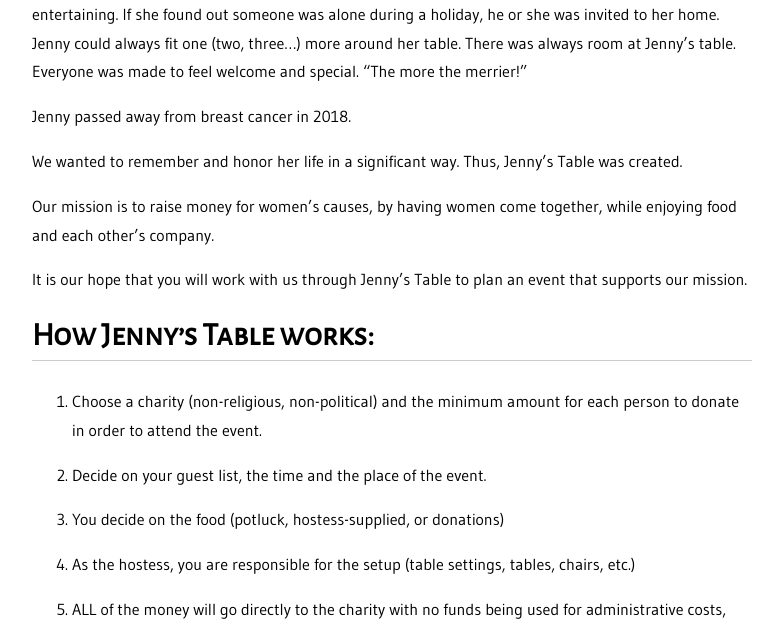
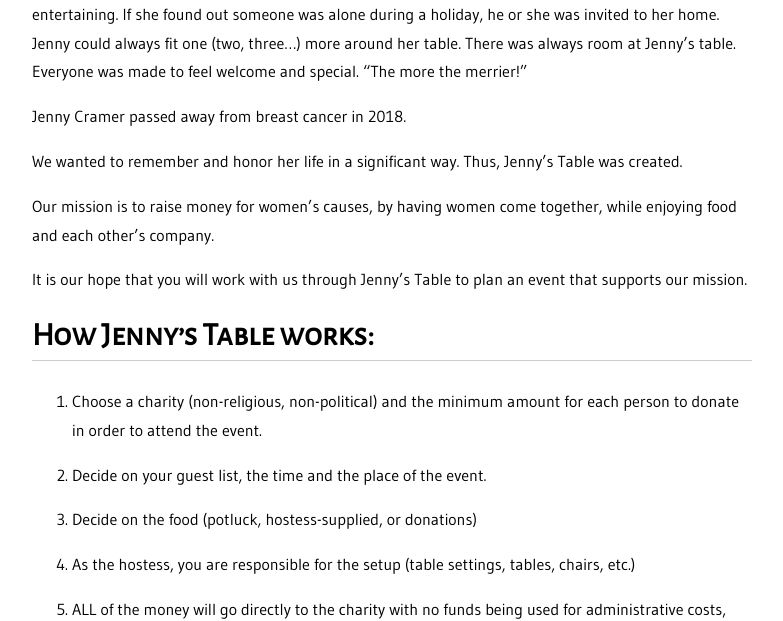
Before and after one commit to jennystable/website, a Jekyll site: the page built from index.markdown, in a window 1280 px wide. Shown: the part 489-1110 px from the top of the page, without its empty margins (248-1031 px from the left). Built offline with Jekyll 4.4.1, drawn with Linux system fonts in a browser that asks for light colours.

Commit message:
Updated Index

```diff
--- a/index.markdown
+++ b/index.markdown
@@ -8,7 +8,7 @@ layout: default
 
 Jenny was an amazing person! She was all about family, friends, and bringing people together.  She loved entertaining.  If she found out someone was alone during a holiday, he or she was invited to her home.  Jenny could always fit one (two, three...) more around her table.  There was always room at Jenny's table.  Everyone was made to feel welcome and special.  "The more the merrier!"
 
-Jenny passed away from breast cancer in 2018.
+Jenny Cramer passed away from breast cancer in 2018.
 
 We wanted to remember and honor her life in a significant way.  Thus, Jenny's Table was created.
 
@@ -22,7 +22,7 @@ It is our hope that you will work with us through Jenny’s Table to plan an eve
 
 2. Decide on your guest list, the time and the place of the event.
 
-3. You decide on the food (potluck, hostess-supplied, or donations)
+3. Decide on the food (potluck, hostess-supplied, or donations)
 
 4. As the hostess, you are responsible for the setup (table settings, tables, chairs, etc.)
 
```
